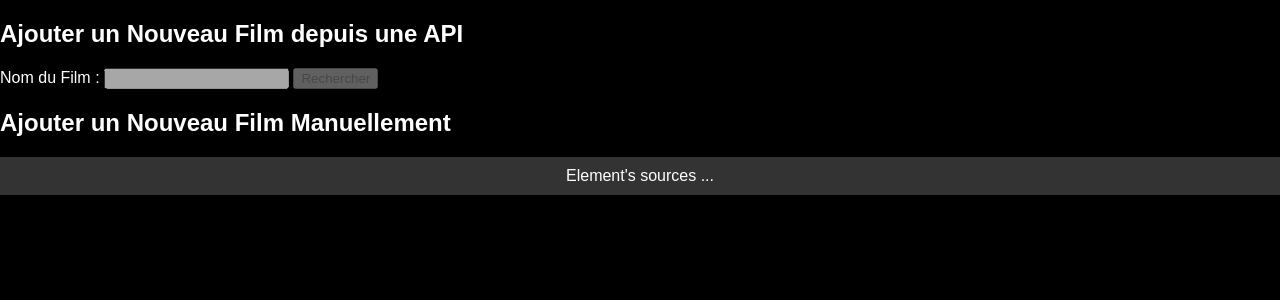
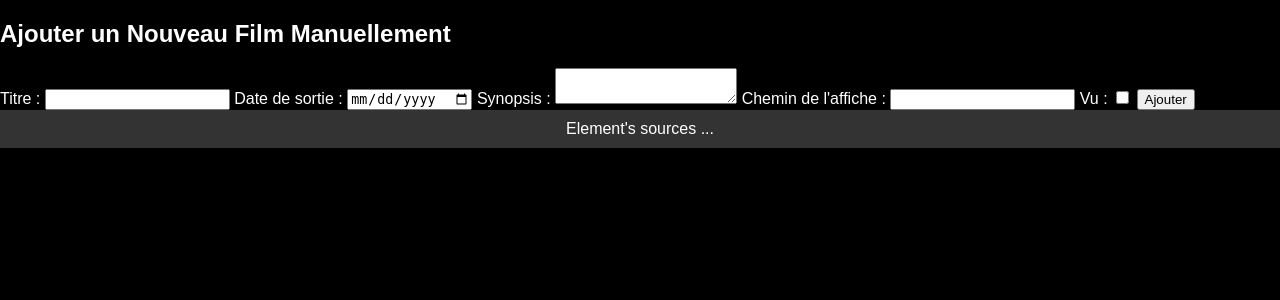
Before and after one commit to Darkbriks/L2_Web_Projet_3, a PHP site: page /pages/admin.php in a window 1280 px wide. Shown: the part 57-357 px from the top of the page. Run offline with PHP 8.4, Linux system fonts and the light colour scheme; the visitor is signed in with stand-in values (Sample User, id 1).

Commit message:
Add a basic form for Admin panel

```diff
--- /dev/null
+++ b/class/mdb/MovieForm.php
@@ -0,0 +1,24 @@
+<?php
+
+namespace mdb;
+
+class MovieForm
+{
+    public function getForm(): string
+    {
+        return "<h2>Ajouter un Nouveau Film Manuellement</h2>
+                <form action='admin.php' method='POST'>
+                    <label for='title'>Titre :</label>
+                    <input type='text' id='title' name='title' required>
+                    <label for='release_date'>Date de sortie :</label>
+                    <input type='date' id='release_date' name='release_date' required>
+                    <label for='synopsis'>Synopsis :</label>
+                    <textarea id='synopsis' name='synopsis' required></textarea>
+                    <label for='image_path'>Chemin de l'affiche :</label>
+                    <input type='text' id='image_path' name='image_path' required>
+                    <label for='vu'>Vu :</label>
+                    <input type='checkbox' id='vu' name='vu'>
+                    <input type='submit' value='Ajouter'>
+                </form>";
+    }
+}
--- a/pages/admin.php
+++ b/pages/admin.php
@@ -17,20 +17,7 @@ if ($_SERVER['REQUEST_METHOD'] === 'POST' && isset($_POST['username']) && isset(
 
 <?php ob_start(); ?>
 
-<?php if (isset($_SESSION['admin']) && $_SESSION['admin'])
-{
-    ?>
-    <h2>Ajouter un Nouveau Film depuis une API</h2>
-    <form id="addFilmFromAPIForm" action="add_film_from_api.php" method="POST">
-        <label for="film_name">Nom du Film :</label>
-        <input type="text" id="film_name" name="film_name" required disabled>
-        <input type="submit" value="Rechercher" disabled>
-    </form>
-
-    <h2>Ajouter un Nouveau Film Manuellement</h2>
-
-    <?php
-}
+<?php if (isset($_SESSION['admin']) && $_SESSION['admin']) { $movieForm = new mdb\MovieForm(); echo $movieForm->getForm(); }
 else { include "login.php"; } ?>
 
 <?php $content = ob_get_clean(); ?>
```
